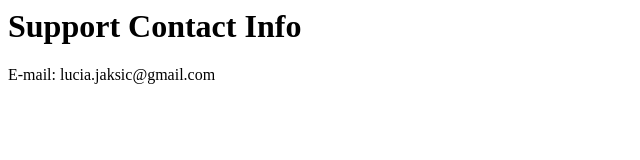
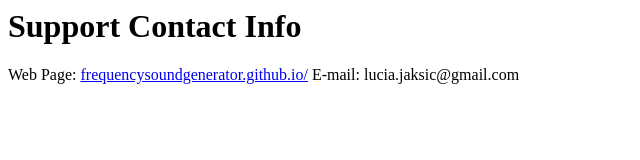
Before and after one commit to frequencysoundgenerator/support, a plain HTML site: page index.html in a window 1280 px wide. Shown: the whole page, without its empty margins (0-640 px from the left). Drawn offline with Linux system fonts and the light colour scheme.

Commit message:
Update index.html

```diff
--- a/index.html
+++ b/index.html
@@ -1,3 +1,4 @@
 <h1>Support Contact Info</h1>
 
+Web Page: <a href="https://frequencysoundgenerator.github.io/">frequencysoundgenerator.github.io/</a>
 E-mail: lucia.jaksic@gmail.com
```
